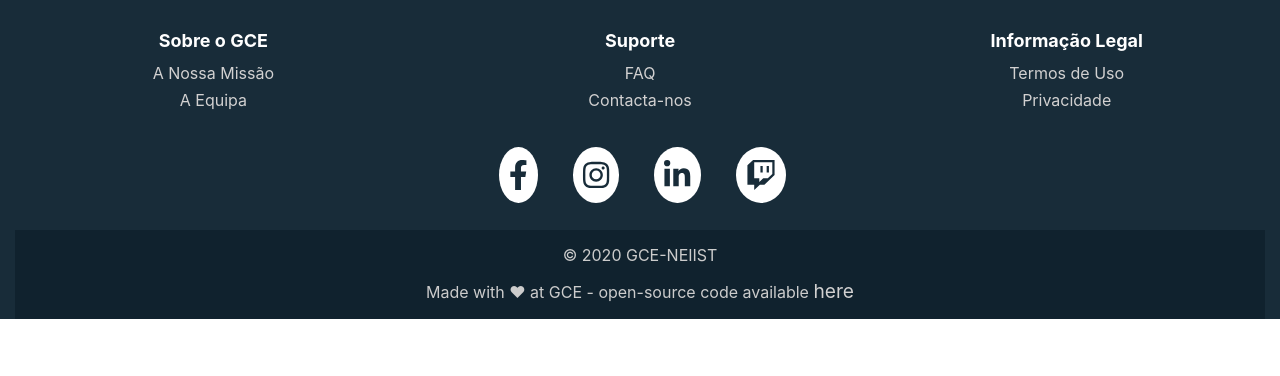
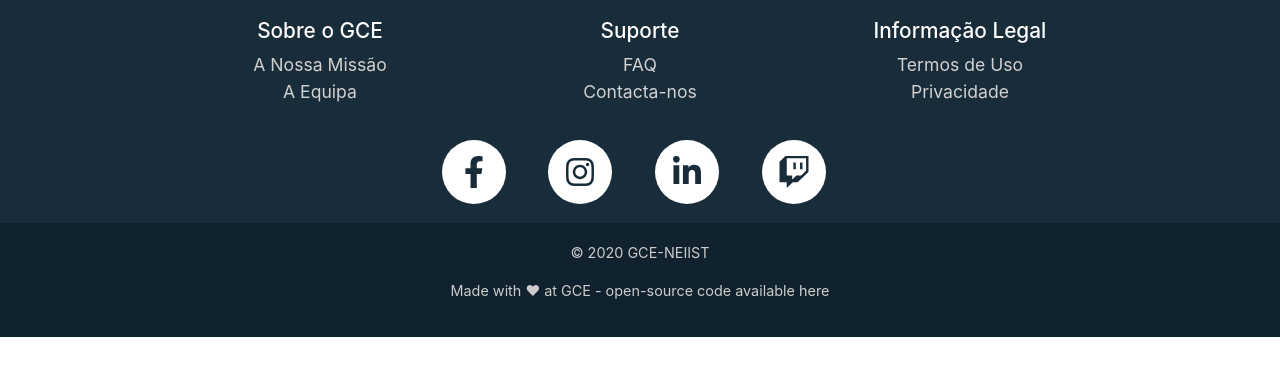
Before and after one commit to neiist-dev/thesis-master, a React (Create React App) app: page / in a window 1280 px wide. Shown: the top 376 px of the page. Built offline with nearby package versions, Linux system fonts and the light colour scheme.

Commit message:
cleaned js + css
made css work, added rows to js

```diff
--- a/src/Footer.css
+++ b/src/Footer.css
@@ -1,116 +1,89 @@
-#my-footer {
+#footer-map{
   background-color: #182c39;
-  color: white;
   text-align: center;
+  padding: 1.2rem 0 0.6rem 0;
 }
 
-Row {
-  margin: 0 85px;
+#footer-map h5{
+  color: white;
+  font-size: 1.3rem;
 }
 
-#my-footer .footer-copyright {
-  background-color: #10222e;
-  padding-top: 3px;
-  padding-bottom: 3px;
-  text-align: center;
+#footer-map ul{
+  list-style-type: none;
+  font-size: 1.1rem;
+  padding-left: 0;
 }
 
-#my-footer .footer-copyright p {
-  margin: 10px;
-  color: #ccc;
+#footer-map a{
+  color: #d2d1d1;
 }
 
-#my-footer ul {
-  list-style-type: none;
-  padding-left: 0;
-  line-height: 1.7;
-}
-
-#my-footer h5 {
-  font-size: 18px;
-  color: white;
-  font-weight: bold;
-  margin-top: 30px;
-}
-
-#my-footer a {
-  color: #d2d1d1;
-  text-decoration: none;
-}
-
-#my-footer a:hover,
-#my-footer a:focus {
+#footer-map a:hover{
   text-decoration: none;
   color: white;
 }
 
-#my-footer .social-networks {
-  text-align: center;
-  padding-top: 30px;
-  padding-bottom: 38px;
+
+
+#footer-social{
+  background-color: #182c39;
+  padding: 0.6rem 0 1.2rem 0;
 }
 
-#my-footer .fa {
-  /*background-color: white;
-  padding: 20px;
-  font-size: 30px;
-  width: 30px;
+#footer-social .fa{
+  font-size: 2rem;
+  padding: 0.8rem;
+  border-radius: 50%;
+  display: inline-block;
+  width: 4rem;
+  height: 4rem;
+  line-height: 2.5rem;
   text-align: center;
   text-decoration: none;
-  border-radius: 50%;*/
-  font-size: 30px;
-  margin-right: 15px;
-  margin-left: 20px;
   background-color: white;
   color: #182c39;
-  border-radius: 51%;
-  padding: 10px;
-  height: 50px;
-  width: 50px;
-  text-align: center;
-  line-height: 31px;
-  text-decoration: none;
-  transition: color 0.2s;
 }
 
-#my-footer .fa-facebook:hover {
+#footer-social .fa-facebook:hover {
   color: #2b55ff;
 }
 
-#my-footer .fa-facebook:focus {
-  color: #2b55ff;
-}
-
-#my-footer .fa-linkedin:hover {
+#footer-social .fa-linkedin:hover {
   color: #0077B5;
 }
 
-#my-footer .fa-linkedin:focus {
-  color: #0077B5;
-}
-
-#my-footer .fa-instagram:hover {
+#footer-social .fa-instagram:hover {
   color: #f56040;
 }
 
-#my-footer .fa-twitch:hover {
+#footer-social .fa-twitch:hover {
   color: #6441A4;
 }
 
-#my-footer .fa-twitch:focus {
-  color: #6441A4;
+#footer-copyright{
+  font-size: 0.9rem;
+  text-align: center;
+  justify-content: center;
+  background-color: #10222e;
+  color: #ccc;
+  padding: 1.2rem 0 0 0;
 }
 
-@media screen and (max-width: 767px) {
-  #my-footer {
-    text-align: center;
-  }
-  #my-footer .row {
-    margin: 0;
-  }
+#footer-signature{
+  font-size: 0.9rem;
+  text-align: center;
+  justify-content: center;
+  background-color: #10222e;
+  color: #ccc;
+  padding: 0 0 1.2rem 0;
 }
 
-#refRep {
-  color: antiquewhite;
-  font-size:1.2em;
+#footer-signature a{
+  color: #d2d1d1;
 }
+
+#footer-signature a:hover{
+  color: white;
+  text-decoration: none;
+}
--- a/src/Footer.js
+++ b/src/Footer.js
@@ -9,9 +9,9 @@ import { faFacebookF, faLinkedinIn, faInstagram, faTwitch } from '@fortawesome/f
 class Footer extends React.Component {
     render() {
         return (
-            <Container fluid id="my-footer">
-                <Row>
-                    <Col sm>
+            <Container fluid>
+                <Row id="footer-map">
+                    <Col md={{ span: 2, offset: 2}}>
                         <h5>Sobre o GCE </h5>
                         <ul>
                             <li><a href="FIXME">A Nossa Missão</a></li>
@@ -19,7 +19,7 @@ class Footer extends React.Component {
                         </ul>
                     </Col>
 
-                    <Col sm>
+                    <Col md={{ span: 2, offset: 1}}>
                         <h5>Suporte</h5>
                         <ul>
                             <li><a href="FIXME">FAQ</a></li>
@@ -27,7 +27,7 @@ class Footer extends React.Component {
                         </ul>
                     </Col>
 
-                    <Col sm>
+                    <Col md={{ span: 2, offset: 1}}>
                         <h5>Informação Legal</h5>
                         <ul>
                             <li><a href="FIXME">Termos de Uso</a></li>
@@ -36,69 +36,18 @@ class Footer extends React.Component {
                     </Col>
                 </Row>
 
-                <div className="social-networks">
-                    <a target="_blank" rel="noopener noreferrer" href="https://www.facebook.com/gce.neiist" className="fa fa-facebook"><FontAwesomeIcon icon={faFacebookF} /></a>
-                    <a target="_blank" rel="noopener noreferrer" href="FIXME" className="fa fa-instagram"><FontAwesomeIcon icon={faInstagram} /></a>
-                    <a target="_blank" rel="noopener noreferrer" href="https://www.linkedin.com/company/11163917" className="fa fa-linkedin"><FontAwesomeIcon icon={faLinkedinIn} /></a>
-                    <a target="_blank" rel="noopener noreferrer" href="FIXME" className="fa fa-twitch"><FontAwesomeIcon icon={faTwitch} /></a>
-                </div>
+                <Row id="footer-social">
+                    <Col sm={{ span: 1, offset: 4}}><a target="_blank" rel="noopener noreferrer" href="https://www.facebook.com/gce.neiist" className="fa" id="fa-facebook"><FontAwesomeIcon icon={faFacebookF} /></a></Col>
+                    <Col sm={1}><a target="_blank" rel="noopener noreferrer" href="FIXME" className="fa" id="fa-instagram"><FontAwesomeIcon icon={faInstagram} /></a></Col>
+                    <Col sm={1}><a target="_blank" rel="noopener noreferrer" href="https://www.linkedin.com/company/11163917" className="fa" id="fa-linkedin"><FontAwesomeIcon icon={faLinkedinIn} /></a></Col>
+                    <Col sm={1}><a target="_blank" rel="noopener noreferrer" href="FIXME" className="fa" id="fa-twitch"><FontAwesomeIcon icon={faTwitch} /></a></Col>
+                </Row>
 
-                <div className="footer-copyright">
-                    <p>© 2020 GCE-NEIIST</p>
-                    <p> Made with ♥ at GCE - open-source code available <a id="refRep" target="_blank" rel="noopener noreferrer" href="FIXME">here</a></p>
-                </div>
+                <Row id="footer-copyright"><p>© 2020 GCE-NEIIST</p></Row>
+                <Row id="footer-signature"><p> Made with ♥ at GCE - open-source code available <a id="refRep" target="_blank" rel="noopener noreferrer" href="FIXME">here</a></p></Row>
             </Container>
         )
     }
 }
 
-/* <footer id="myFooter">
-                    <div className="container-fluid">
-                        <div className="row">
-                            <div className="col-sm-2"></div>
-
-                            <div className="col-sm-2">
-                                <h5>Sobre o GCE </h5>
-                                <ul>
-                                    <li><a href="www.google.pt">A Nossa Missão</a></li>
-                                    <li><a href="www.google.pt">A Equipa</a></li>
-
-                                </ul>
-                            </div>
-
-
-                            <div className="col-sm-1"></div>
-
-                            <div className="col-sm-2">
-                                <h5>Suporte</h5>
-                                <ul>
-                                    <li><a href="www.google.pt">FAQ</a></li>
-                                    <li><a href="mailto:admin@gce-neiist.org">Contacta-nos</a></li>
-                                </ul>
-                            </div>
-
-                            <div className="col-sm-1"></div>
-
-
-                            <div className="col-sm-2">
-                                <h5>Informação Legal</h5>
-                                <ul>
-                                    <li><a href="www.google.pt">Termos de Uso</a></li>
-                                    <li><a href="www.google.pt">Privacidade</a></li>
-                                </ul>
-                            </div>
-                        </div>
-                    </div>
-                    <div class="social-networks">
-                        <a target="_blank" rel="noopener noreferrer" href="https://www.facebook.com/gce.neiist" class="facebook"><i class="fa fa-facebook"></i></a>
-                        <a target="_blank" rel="noopener noreferrer" href="https://www.linkedin.com/company/11163917" class="instagram"><i class="fa fa-instagram"></i></a>
-                        <a target="_blank" rel="noopener noreferrer" href="https://www.linkedin.com/company/11163917" class="linkedin"><i class="fa fa-linkedin"></i></a>
-                    </div>
-                    <div class="footer-copyright">
-                        <p>© 2020 GCE-NEIIST</p>
-                        <p> Made with ♥ at GCE - open-source code available <a id="refRep" target="_blank" rel="noopener noreferrer" href="https://github.com/RafaelAPB/GCE-NEIIST">here</a></p>
-                    </div>
-                </footer>
-        */
-
 export default Footer;
```
